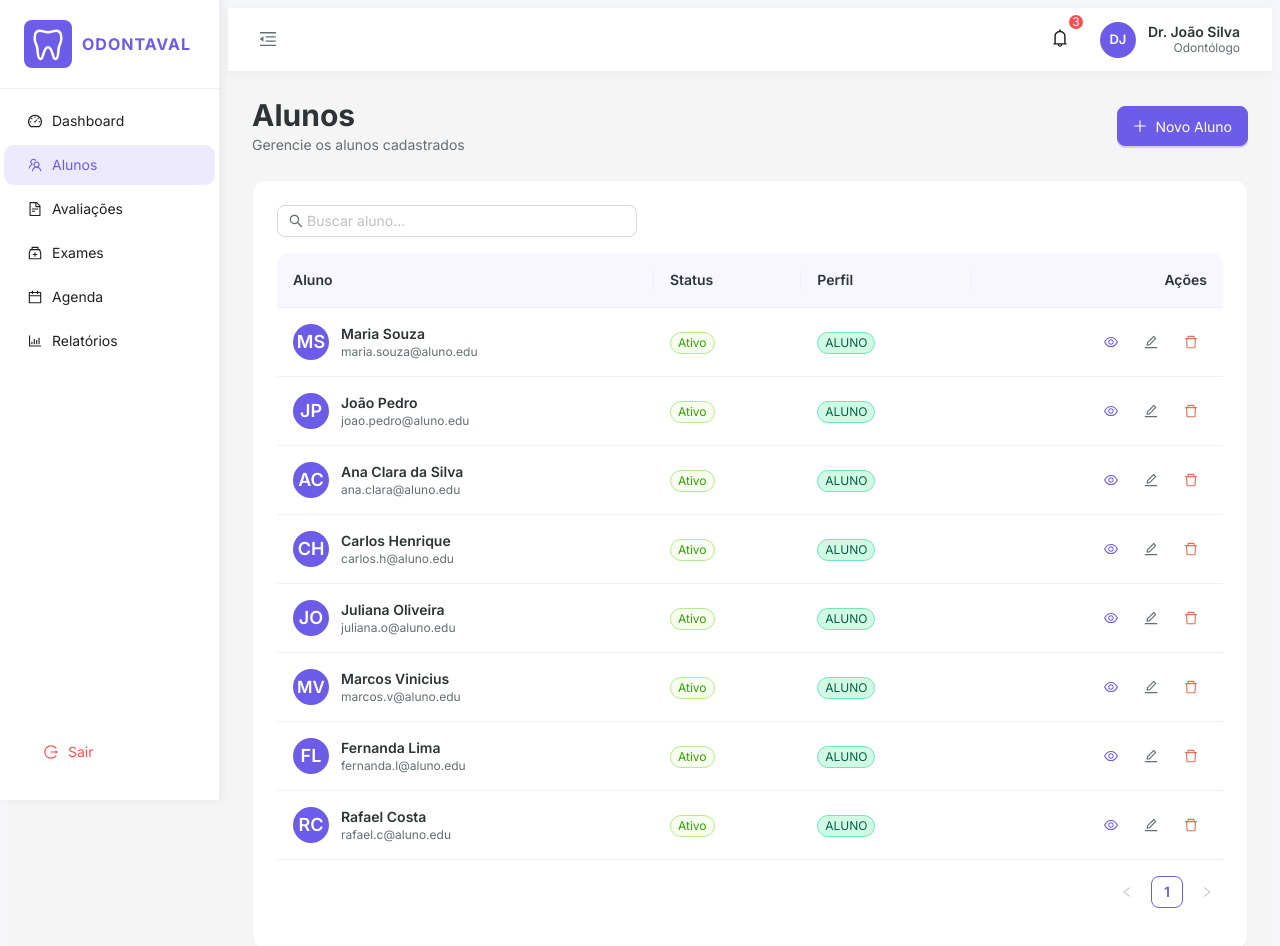
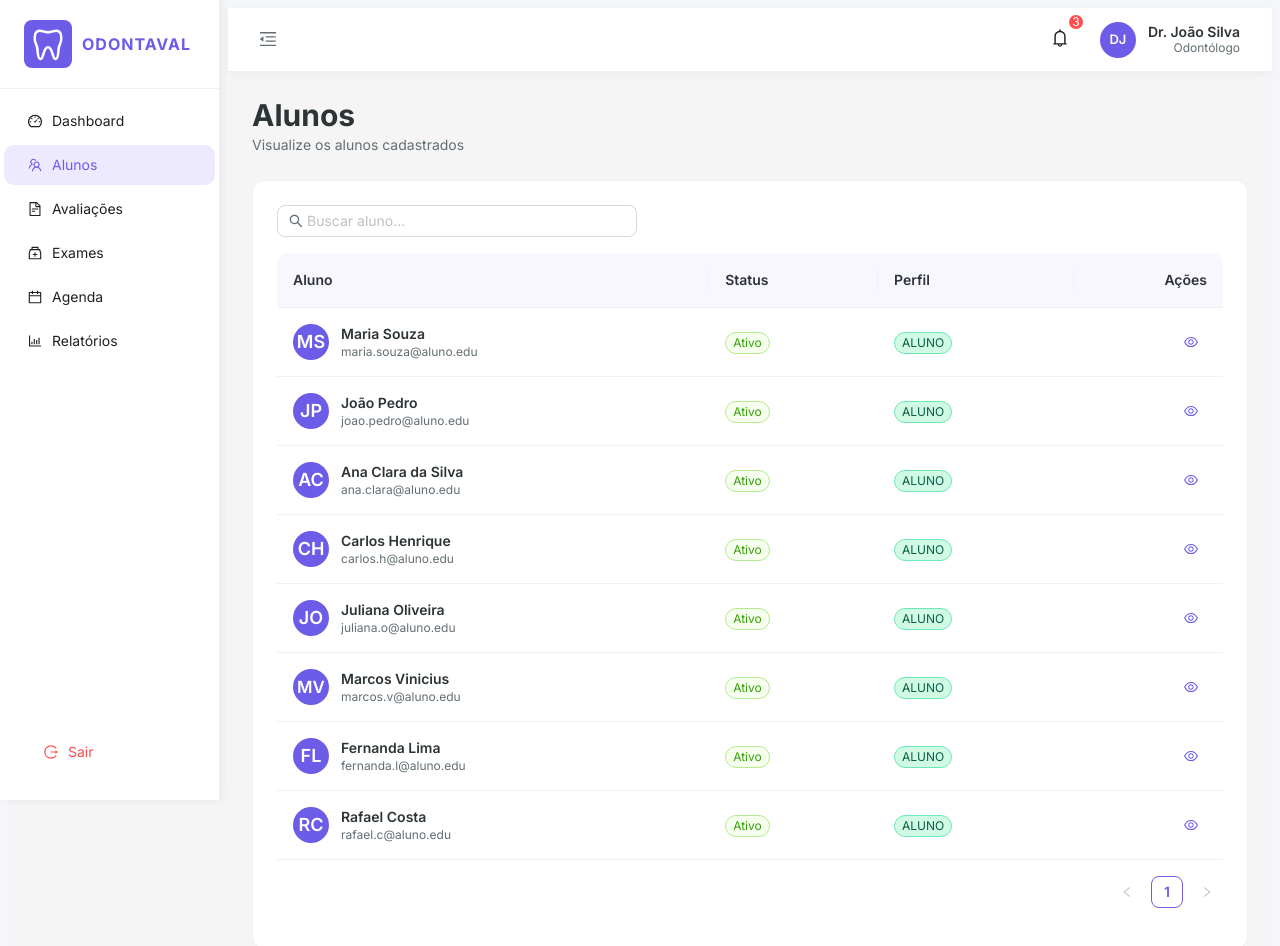
Before and after one commit to artucorreia/odontaval-front, a React (Vite) app: page /alunos in a window 1280 px wide. Shown: the top 946 px of the page. Built offline with nearby package versions, Linux system fonts and the light colour scheme; sample sign-in values are in the browser's storage.

Commit message:
remove: remove functionalities to delete, edit and add students

```diff
--- a/src/pages/StudentDetailPage.tsx
+++ b/src/pages/StudentDetailPage.tsx
@@ -1,6 +1,6 @@
 import { Card, Button, Typography, Tag, Avatar, Descriptions, Breadcrumb } from 'antd';
 import { useParams, useNavigate } from 'react-router-dom';
-import { ArrowLeftOutlined, PlusOutlined, EditOutlined, CalendarOutlined } from '@ant-design/icons';
+import { ArrowLeftOutlined, PlusOutlined, CalendarOutlined } from '@ant-design/icons';
 import { MOCK_STUDENTS, MOCK_EVALUATIONS } from '../utils/mockData';
 
 const { Title } = Typography;
@@ -62,9 +62,6 @@ export default function StudentDetailPage() {
             <Descriptions.Item label="Avaliações">{evaluations.length}</Descriptions.Item>
           </Descriptions>
 
-          <Button icon={<EditOutlined />} block style={{ marginTop: 16, borderRadius: 8 }}>
-            Editar Aluno
-          </Button>
         </Card>
 
         {/* Evaluations History */}
--- a/src/pages/StudentsPage.tsx
+++ b/src/pages/StudentsPage.tsx
@@ -3,25 +3,13 @@ import {
   Card,
   Button,
   Input,
-  Space,
   Typography,
   Tag,
   Avatar,
-  Modal,
-  Form,
-  message,
-  Popconfirm,
   Tooltip,
 } from 'antd';
 import ResponsiveTable from '../components/ResponsiveTable';
-import {
-  PlusOutlined,
-  SearchOutlined,
-  EyeOutlined,
-  EditOutlined,
-  DeleteOutlined,
-  UserOutlined,
-} from '@ant-design/icons';
+import { SearchOutlined, EyeOutlined } from '@ant-design/icons';
 import type { ColumnsType } from 'antd/es/table';
 import { useNavigate } from 'react-router-dom';
 import { MOCK_STUDENTS } from '../utils/mockData';
@@ -31,37 +19,13 @@ const { Title, Text } = Typography;
 
 export default function StudentsPage() {
   const [search, setSearch] = useState('');
-  const [addModal, setAddModal] = useState(false);
-  const [students, setStudents] = useState<User[]>(MOCK_STUDENTS);
-  const [form] = Form.useForm();
   const navigate = useNavigate();
 
-  const filtered = students.filter(
+  const filtered = MOCK_STUDENTS.filter(
     (s) =>
       s.name.toLowerCase().includes(search.toLowerCase()) ||
       s.email.toLowerCase().includes(search.toLowerCase()),
   );
-
-  const handleAdd = async () => {
-    try {
-      const values = await form.validateFields();
-      const newStudent: User = {
-        id: `stu-${Date.now()}`,
-        name: values.name,
-        email: values.email,
-        roles: [{ id: 3, name: 'ALUNO' }],
-      };
-      setStudents([...students, newStudent]);
-      message.success('Aluno cadastrado com sucesso!');
-      setAddModal(false);
-      form.resetFields();
-    } catch {}
-  };
-
-  const handleDelete = (id: string) => {
-    setStudents(students.filter((s) => s.id !== id));
-    message.success('Aluno removido com sucesso!');
-  };
 
   const getInitials = (name: string) =>
     name
@@ -107,7 +71,6 @@ export default function StudentsPage() {
       key: 'actions',
       align: 'right',
       render: (_, record) => (
-        <Space>
         <Tooltip title="Ver detalhes">
           <Button
             type="text"
@@ -115,43 +78,17 @@ export default function StudentsPage() {
             onClick={() => navigate(`/alunos/${record.id}`)}
           />
         </Tooltip>
-          <Tooltip title="Editar">
-            <Button type="text" icon={<EditOutlined style={{ color: '#636E72' }} />} />
-          </Tooltip>
-          <Tooltip title="Remover">
-            <Popconfirm
-              title="Remover aluno?"
-              description="Esta ação não pode ser desfeita."
-              onConfirm={() => handleDelete(record.id)}
-              okText="Remover"
-              cancelText="Cancelar"
-              okButtonProps={{ danger: true }}
-            >
-              <Button type="text" icon={<DeleteOutlined style={{ color: '#E17055' }} />} />
-            </Popconfirm>
-          </Tooltip>
-        </Space>
       ),
     },
   ];
 
   return (
     <div>
-      <div className="flex items-center justify-between mb-6">
-        <div>
+      <div className="mb-6">
         <Title level={2} style={{ margin: 0, color: '#2D3436', fontWeight: 700 }}>
           Alunos
         </Title>
-          <Text style={{ color: '#636E72' }}>Gerencie os alunos cadastrados</Text>
-        </div>
-        <Button
-          type="primary"
-          icon={<PlusOutlined />}
-          style={{ background: '#6C5CE7', borderColor: '#6C5CE7', borderRadius: 8, height: 40 }}
-          onClick={() => setAddModal(true)}
-        >
-          Novo Aluno
-        </Button>
+        <Text style={{ color: '#636E72' }}>Visualize os alunos cadastrados</Text>
       </div>
 
       <Card style={{ borderRadius: 12, border: '1px solid #f0f0f0' }}>
@@ -173,56 +110,6 @@ export default function StudentsPage() {
           locale={{ emptyText: 'Nenhum aluno encontrado' }}
         />
       </Card>
-
-      {/* Add Modal */}
-      <Modal
-        title={
-          <div className="flex items-center gap-2">
-            <UserOutlined style={{ color: '#6C5CE7' }} />
-            <span>Cadastrar Novo Aluno</span>
-          </div>
-        }
-        open={addModal}
-        onOk={handleAdd}
-        onCancel={() => {
-          setAddModal(false);
-          form.resetFields();
-        }}
-        okText="Cadastrar"
-        cancelText="Cancelar"
-        okButtonProps={{ style: { background: '#6C5CE7', borderColor: '#6C5CE7' } }}
-        width={480}
-      >
-        <Form form={form} layout="vertical" className="mt-4">
-          <Form.Item
-            label="Nome completo"
-            name="name"
-            rules={[{ required: true, message: 'Informe o nome' }]}
-          >
-            <Input placeholder="Nome do aluno" />
-          </Form.Item>
-          <Form.Item
-            label="E-mail"
-            name="email"
-            rules={[
-              { required: true, message: 'Informe o e-mail' },
-              { type: 'email', message: 'E-mail inválido' },
-            ]}
-          >
-            <Input placeholder="email@exemplo.com" />
-          </Form.Item>
-          <Form.Item
-            label="Senha temporária"
-            name="password"
-            rules={[
-              { required: true, message: 'Informe a senha' },
-              { min: 8, message: 'Mínimo 8 caracteres' },
-            ]}
-          >
-            <Input.Password placeholder="••••••••" />
-          </Form.Item>
-        </Form>
-      </Modal>
     </div>
   );
 }
--- a/src/services/api.ts
+++ b/src/services/api.ts
@@ -122,9 +122,6 @@ export const evaluationService = {
 export const userService = {
   findAll: (role?: string) => api.get('/api/v1/users', { params: role ? { role } : {} }),
   findById: (id: string) => api.get(`/api/v1/users/${id}`),
-  update: (id: string, data: { name?: string; email?: string }) =>
-    api.put(`/api/v1/users/${id}`, data),
-  delete: (id: string) => api.delete(`/api/v1/users/${id}`),
 };
 
 // GET /api/v1/dashboard/stats
```
Lines whose indentation alone changed are shown as unchanged.
